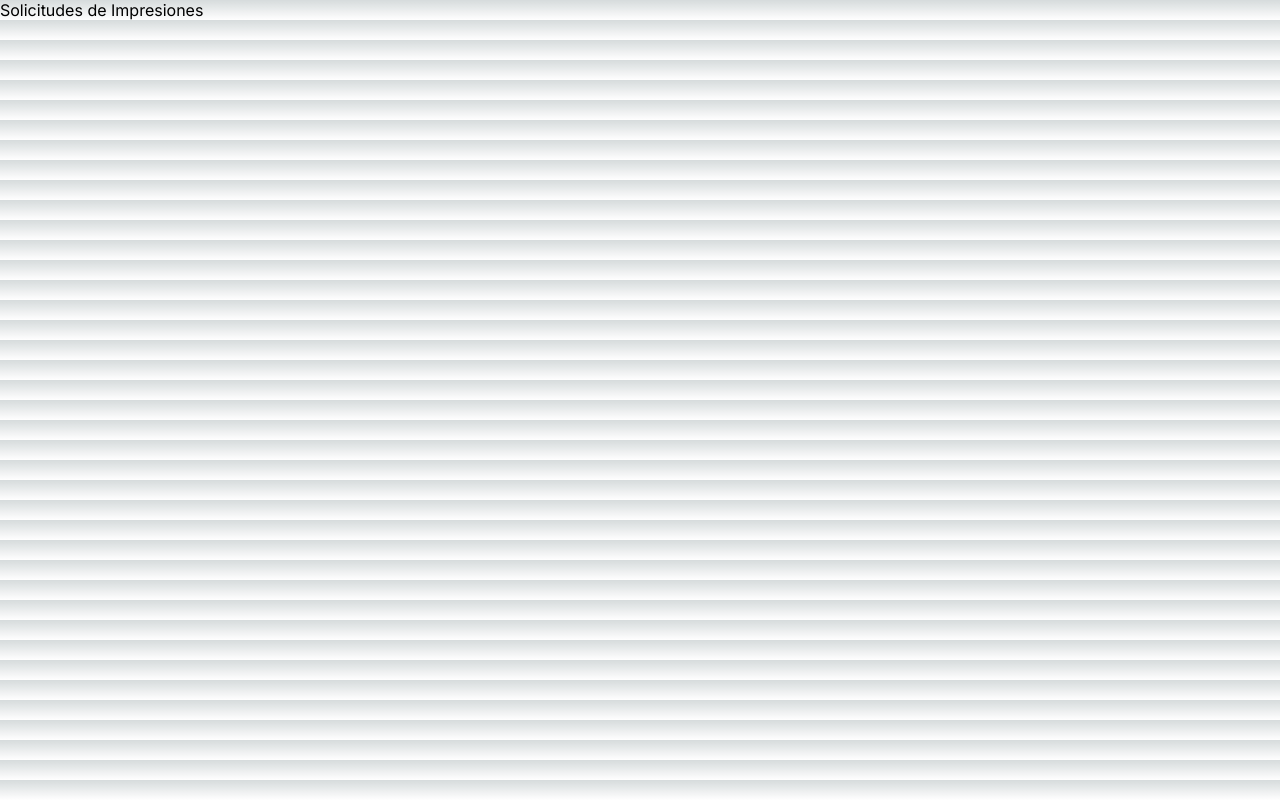
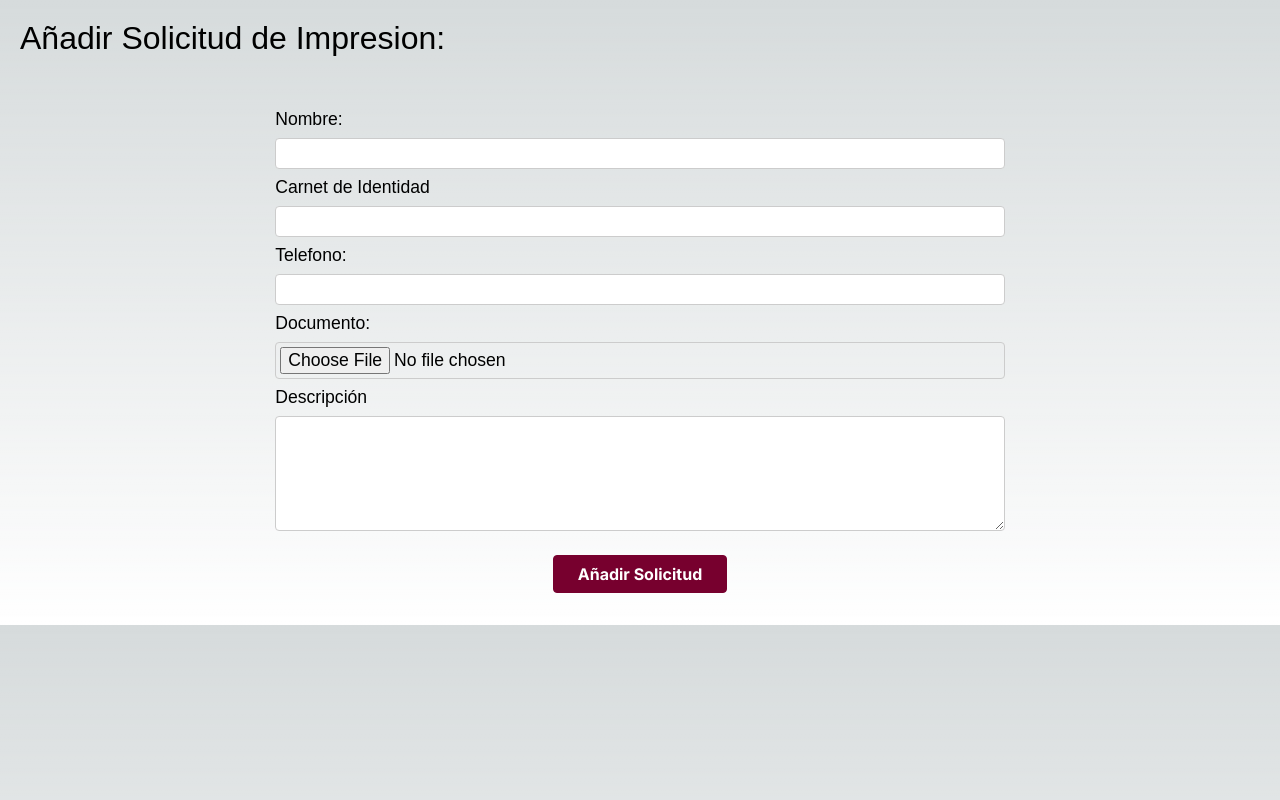
Before and after one commit to Hacedor2003/web-impresiones, a Next.js app: page /solicitud in a window 1280 px wide. Built offline with nearby package versions, Linux system fonts and the light colour scheme.

Commit message:
Anadido Solicitudes

```diff
--- /dev/null
+++ b/app/solicitud/Components/AnadirSolicitud.tsx
@@ -0,0 +1,100 @@
+import { useRef } from 'react';
+import classes from './index.module.css';
+import { Card } from 'react-bootstrap';
+import PropTypes from 'prop-types';
+
+export default function AnadirSolicitud({ onAnadirTextSolicitud, addSolicitudFileHandler, loading }: { onAnadirTextSolicitud: Function; addSolicitudFileHandler: Function; loading: boolean }) {
+	const nombreClienteInputRef = useRef();
+	const idInputRef = useRef();
+	const numberInputRef = useRef();
+	const descriptionInputRef = useRef();
+	const archivoInputRef = useRef();
+
+	function submitHandle(event: Event) {
+		event.preventDefault();
+
+		const enteredNombre = nombreClienteInputRef.current.value;
+		const enteredId = idInputRef.current.value;
+		const enteredNumber = numberInputRef.current.value;
+		const enteredDescription = descriptionInputRef.current.value;
+		const enteredArchivo = archivoInputRef.current;
+
+		const solicitudData = {
+			nombre: enteredNombre,
+			id: enteredId,
+			phone: enteredNumber,
+			description: enteredDescription,
+		};
+		onAnadirTextSolicitud(solicitudData);
+		addSolicitudFileHandler(enteredArchivo);
+	}
+
+	function handleFileChange(e: Event) {
+		const file = e.target.files[0];
+		archivoInputRef.current = file;
+	}
+
+	return (
+		<Card>
+			{!loading ? (
+				<Card.Body>
+					<form
+						className={classes.form}
+						onSubmit={submitHandle}>
+						<div className={classes.control}>
+							<label htmlFor='title'>Nombre:</label>
+							<input
+								type='text'
+								required
+								id='title'
+								ref={nombreClienteInputRef}
+							/>
+						</div>
+						<div className={classes.control}>
+							<label htmlFor='id'>Carnet de Identidad</label>
+							<input
+								type='text'
+								required
+								id='id'
+								ref={idInputRef}
+							/>
+						</div>
+						<div className={classes.control}>
+							<label htmlFor='number'>Telefono:</label>
+							<input
+								type='number'
+								required
+								id='number'
+								ref={numberInputRef}
+							/>
+						</div>
+						<div className={classes.control}>
+							<label htmlFor='documento'>Documento:</label>
+							<input
+								type='file'
+								required
+								id='documento'
+								onChange={handleFileChange}
+							/>
+						</div>
+						<div className={classes.control}>
+							<label htmlFor='description'>Descripción</label>
+							<textarea
+								id='description'
+								rows={5}
+								ref={descriptionInputRef}></textarea>
+						</div>
+						<div className={classes.actions}>
+							<button type='submit'>Añadir Solicitud</button>
+						</div>
+					</form>
+				</Card.Body>
+			) : null}
+		</Card>
+	);
+}
+
+AnadirSolicitud.propTypes = {
+	onAnadirTextSolicitud: PropTypes.func.isRequired,
+	addSolicitudFileHandler: PropTypes.func.isRequired,
+};
--- /dev/null
+++ b/app/solicitud/Components/index.module.css
@@ -0,0 +1,56 @@
+.form {
+  padding: 2rem;
+  display: flex;
+  flex-direction: column;
+  flex-wrap: wrap;
+  align-content: center;
+  justify-content: center;
+  align-items: center;
+}
+
+
+.control {
+  margin-bottom: 0.5rem;
+  width: 60%;
+  font: menu;
+  font-size: 1.1rem;
+  transition: opacity 0.3s;
+}
+
+.control label {
+  display: block;
+  margin-bottom: 0.5rem;
+}
+
+
+.control input,
+.control textarea {
+  display: block;
+  font: inherit;
+  border-radius: 4px;
+  border: 1px solid #ccc;
+  padding: 0.25rem;
+  width: 100%;
+}
+
+.actions {
+  margin-top: 1rem;
+  text-align: right;
+}
+
+.actions button {
+  font: inherit;
+  cursor: pointer;
+  background-color: #77002e;
+  color: white;
+  padding: 0.5rem 1.5rem;
+  border: 1px solid #77002e;
+  border-radius: 4px;
+  font-weight: bold;
+}
+
+.actions button:hover,
+.actions button:active {
+  background-color: #a50e48;
+  border-color: #a50e48;
+}
--- a/app/solicitud/layout.tsx
+++ b/app/solicitud/layout.tsx
@@ -1,4 +1,6 @@
 import { Metadata } from 'next';
+import { Container } from 'react-bootstrap';
+import styles from './styles.module.css';
 
 export const metadata: Metadata = {
 	title: 'Solicitud',
@@ -6,8 +8,9 @@ export const metadata: Metadata = {
 
 export default function Layout({ children }: { children: React.ReactNode }) {
 	return (
-		<div>
-			<div>{children}</div>
-		</div>
+		<Container>
+			<header className={styles.headerCard}>Añadir Solicitud de Impresion:</header>
+			<>{children}</>
+		</Container>
 	);
 }
--- a/app/solicitud/page.tsx
+++ b/app/solicitud/page.tsx
@@ -1,8 +1,63 @@
+'use client';
+import axios from 'axios';
+import { useState } from 'react';
+import { Container } from 'react-bootstrap';
+import AnadirSolicitud from './Components/AnadirSolicitud';
 
-export default async function Page() {
+export default function Page() {
+	const [loading, setLoading] = useState(false);
+
+	const urlText = `https://api.telegram.org/bot${process.env.TOKEN_BOT_API}/sendMessage`;
+	const urlFile = `https://api.telegram.org/bot${process.env.TOKEN_BOT_API}/sendDocument`;
+
+	async function addSolicitudTextHandler(solicitudData) {
+		setLoading(true);
+		const TextoEnviar = 'Solicitud de Impresion:\nNombre del Cliente: ' + solicitudData.nombre + '\nCarnet de Identidad: ' + solicitudData.id + '\nTelefono: ' + solicitudData.phone + '\nComentarios: ' + solicitudData.description;
+		return axios
+			.post(urlText, {
+				chat_id: process.env.CHAT_ID,
+				parse_mode: 'html',
+				text: TextoEnviar,
+			})
+			.then((response) => {
+				console.log(response);
+				setLoading(false);
+			})
+			.catch((error) => {
+				setLoading(true), console.log(error);
+			});
+	}
+	async function addSolicitudFileHandler(solicitudData) {
+		setLoading(true);
+		const file = solicitudData;
+		return axios
+			.post(
+				urlFile,
+				{
+					chat_id: process.env.CHAT_ID,
+					document: file,
+				},
+				{
+					headers: {
+						'Content-Type': 'multipart/form-data',
+					},
+				}
+			)
+			.then((response) => {
+				setLoading(false);
+				console.log(response);
+			})
+			.catch((error) => {
+				console.log(error), setLoading(false);
+			});
+	}
+
+	//<MainNavigation type={'solicitud'} />
 	return (
-		<main>
-			<p>Solicitudes de Impresiones</p>
-		</main>
+		<AnadirSolicitud
+			onAnadirTextSolicitud={addSolicitudTextHandler}
+			addSolicitudFileHandler={addSolicitudFileHandler}
+			loading={loading}
+		/>
 	);
 }
--- /dev/null
+++ b/app/solicitud/styles.module.css
@@ -0,0 +1,5 @@
+.headerCard {
+  margin: 20px;
+  font-family: fantasy;
+  font-size: 2rem;
+}
--- a/package.json
+++ b/package.json
@@ -9,6 +9,7 @@
     "lint": "next lint"
   },
   "dependencies": {
+    "axios": "^1.6.7",
     "bootstrap": "^5.3.2",
     "next": "14.1.0",
     "next-pwa": "^5.6.0",
```
Also changed, not shown: 2 other files (tests, documents, lock files or other folders).
